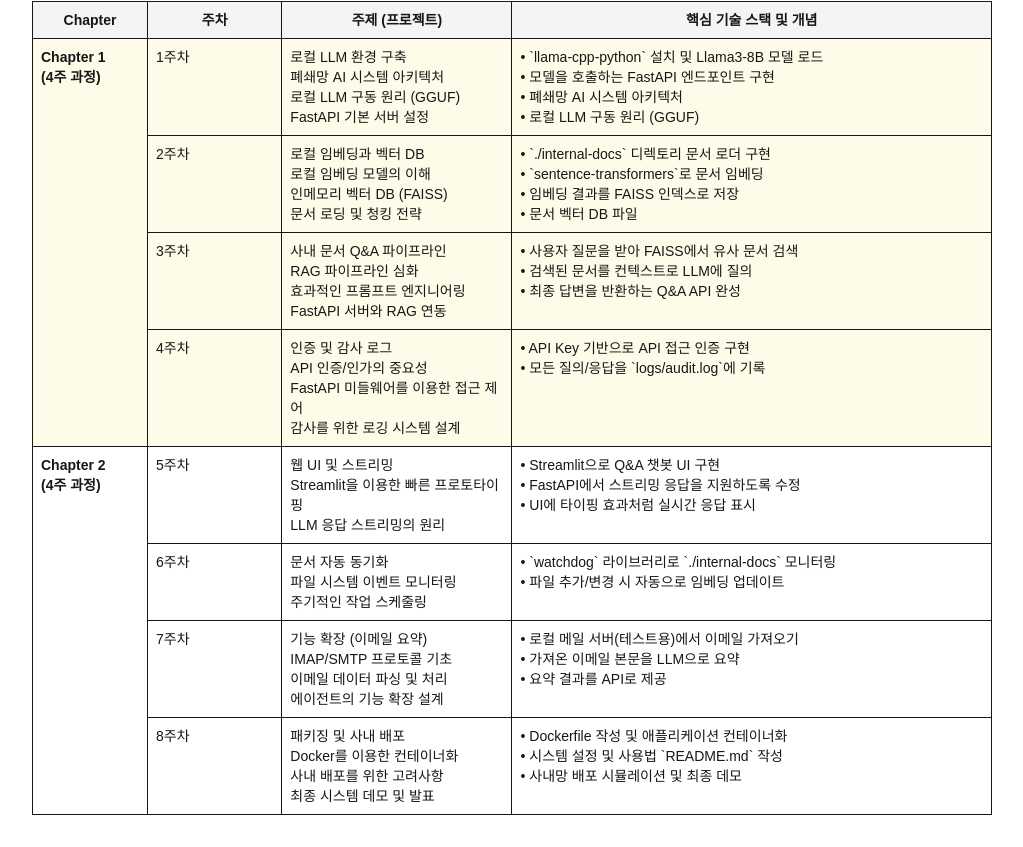
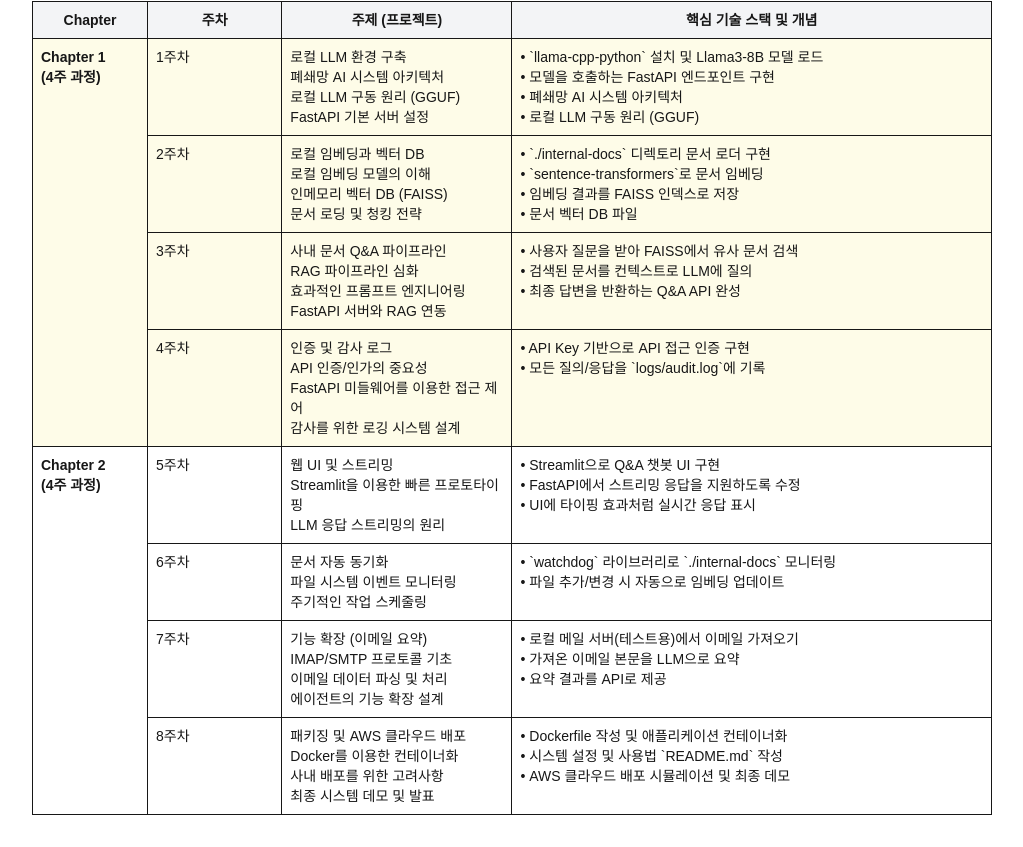
Before and after one commit to epislab/vibelab, a Next.js app: page / in a window 1280 px wide. Shown: the part 4457-5304 px from the top of the page, without its empty margins (128-1151 px from the left). Built offline with nearby package versions, Linux system fonts and the light colour scheme.

Commit message:
aws 배포 추가

```diff
--- a/src/app/page.tsx
+++ b/src/app/page.tsx
@@ -775,7 +775,7 @@
             <tr>
               <td className="border px-2 py-2 align-top">8주차</td>
               <td className="border px-2 py-2 align-top bg-white dark:bg-white">
-              패키징 및 사내 배포
+              패키징 및 AWS 클라우드 배포
                 <br />Docker를 이용한 컨테이너화
                 <br />사내 배포를 위한 고려사항
                 <br />최종 시스템 데모 및 발표
@@ -783,7 +783,7 @@
               <td className="border px-2 py-2 align-top">
                 • Dockerfile 작성 및 애플리케이션 컨테이너화
                 <br />• 시스템 설정 및 사용법 `README.md` 작성
-                <br />• 사내망 배포 시뮬레이션 및 최종 데모
+                <br />• AWS 클라우드 배포 시뮬레이션 및 최종 데모
               </td>
             </tr>
           </tbody>
```
